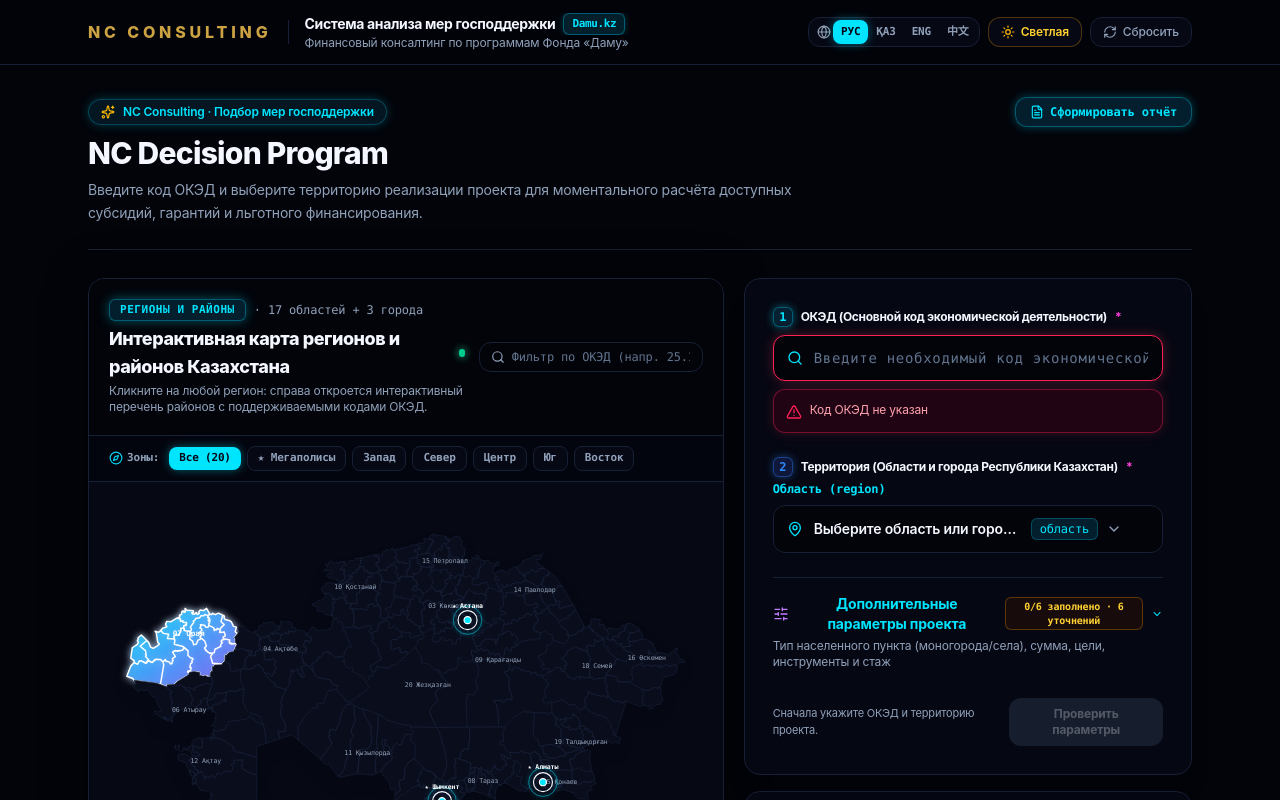
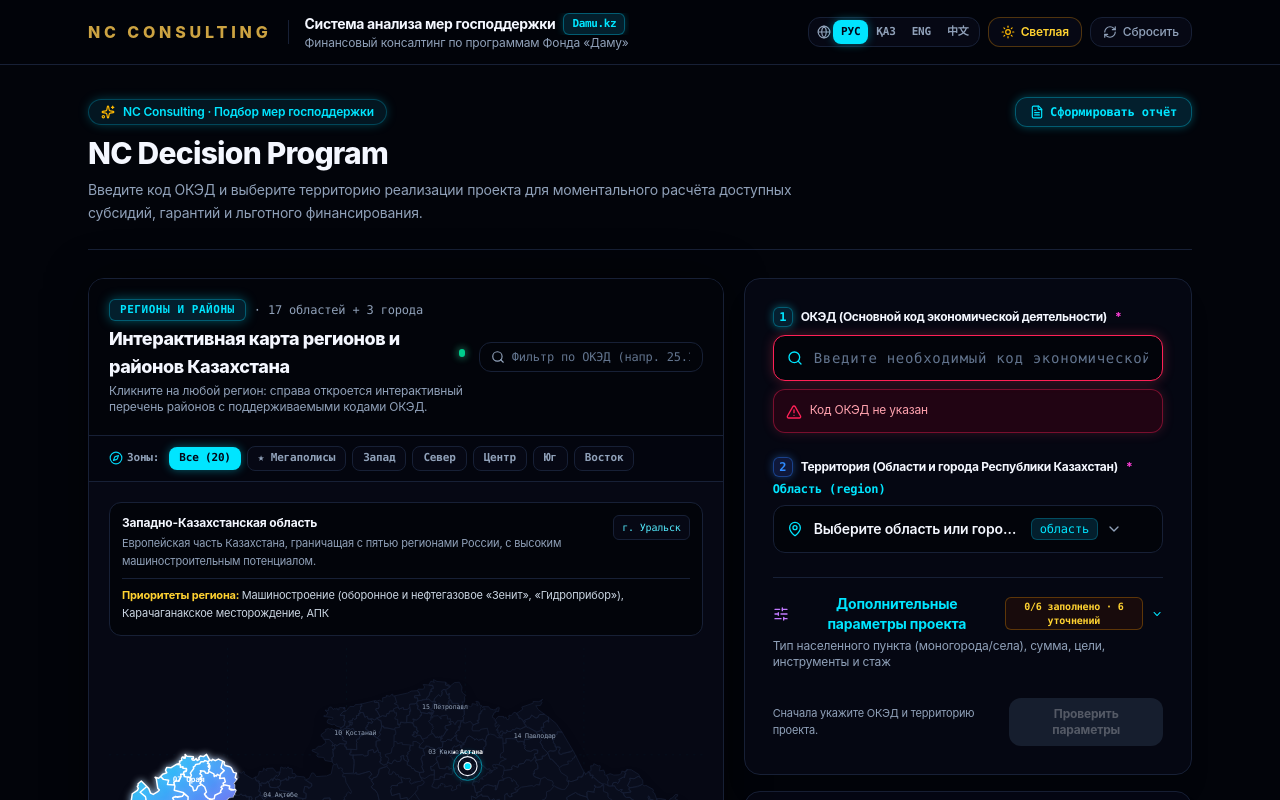
Before and after one commit to Stefan1316/nc-decision-program-test, a React (Vite) app: page / in a window 1280 px wide. Shown: the top 800 px of the page. Built offline with nearby package versions, Linux system fonts and the light colour scheme.

Commit message:
feat: sync form selections with map and surface regional priorities

```diff
--- a/src/components/MioPrioritiesMap.tsx
+++ b/src/components/MioPrioritiesMap.tsx
@@ -87,6 +87,25 @@ export const MioPrioritiesMap: React.FC<MioPrioritiesMapProps> = ({
     );
     return found ? found.id : 'aktobe-region'; // По умолчанию Актюбинская область или выбранная
   });
+
+  // Синхронизация выбора из формы с картой.
+  React.useEffect(() => {
+    const lower = (currentLocationName || '').toLowerCase().trim();
+    if (!lower) return;
+    const found = KAZAKHSTAN_MAP_REGIONS.find(r =>
+      lower.includes(r.name.toLowerCase()) ||
+      r.name.toLowerCase().includes(lower) ||
+      lower.includes(r.center.toLowerCase())
+    );
+    if (found && found.id !== selectedRegionId) {
+      setSelectedRegionId(found.id);
+    }
+  }, [currentLocationName]);
+
+  // Синхронизация ОКЭД из формы с фильтром карты.
+  React.useEffect(() => {
+    setOkedFilter(currentOkedCode || '');
+  }, [currentOkedCode]);
 
   // Раскрытый район в аккордеоне (по умолчанию первый район)
   const [expandedDistrictId, setExpandedDistrictId] = useState<string | null>(null);
@@ -391,6 +410,34 @@ export const MioPrioritiesMap: React.FC<MioPrioritiesMapProps> = ({
               <span className="text-[11px] font-mono opacity-80">
                 {priorityRegionIds.length > 0 ? 'Подсвечены неоном на карте' : 'Нет прямых региональных льгот'}
               </span>
+            </div>
+          )}
+
+          {compactMode && selectedProfile && (
+            <div className={`mb-3 p-3 rounded-xl border ${
+              isLight ? 'bg-neutral-50 border-neutral-200' : 'bg-[#02040A] border-[#172036]'
+            }`}>
+              <div className="flex items-start justify-between gap-3">
+                <div className="min-w-0">
+                  <div className={`text-xs font-bold ${isLight ? 'text-neutral-900' : 'text-[#F4F7FF]'}`}>
+                    {selectedProfile.regionName}
+                  </div>
+                  <div className={`text-[11px] mt-1 leading-relaxed ${isLight ? 'text-neutral-600' : 'text-slate-400'}`}>
+                    {selectedProfile.description}
+                  </div>
+                </div>
+                <span className={`shrink-0 px-2 py-1 rounded-md border text-[10px] font-mono ${
+                  isLight ? 'bg-white border-neutral-200 text-neutral-600' : 'bg-[#060814] border-[#172036] text-cyan-300'
+                }`}>
+                  {selectedProfile.center}
+                </span>
+              </div>
+              <div className={`mt-2 pt-2 border-t text-[11px] leading-relaxed ${
+                isLight ? 'border-neutral-200 text-neutral-700' : 'border-[#172036] text-slate-300'
+              }`}>
+                <strong className={isLight ? 'text-neutral-900' : 'text-amber-300'}>Приоритеты региона: </strong>
+                {selectedProfile.specialization}
+              </div>
             </div>
           )}
 
```
